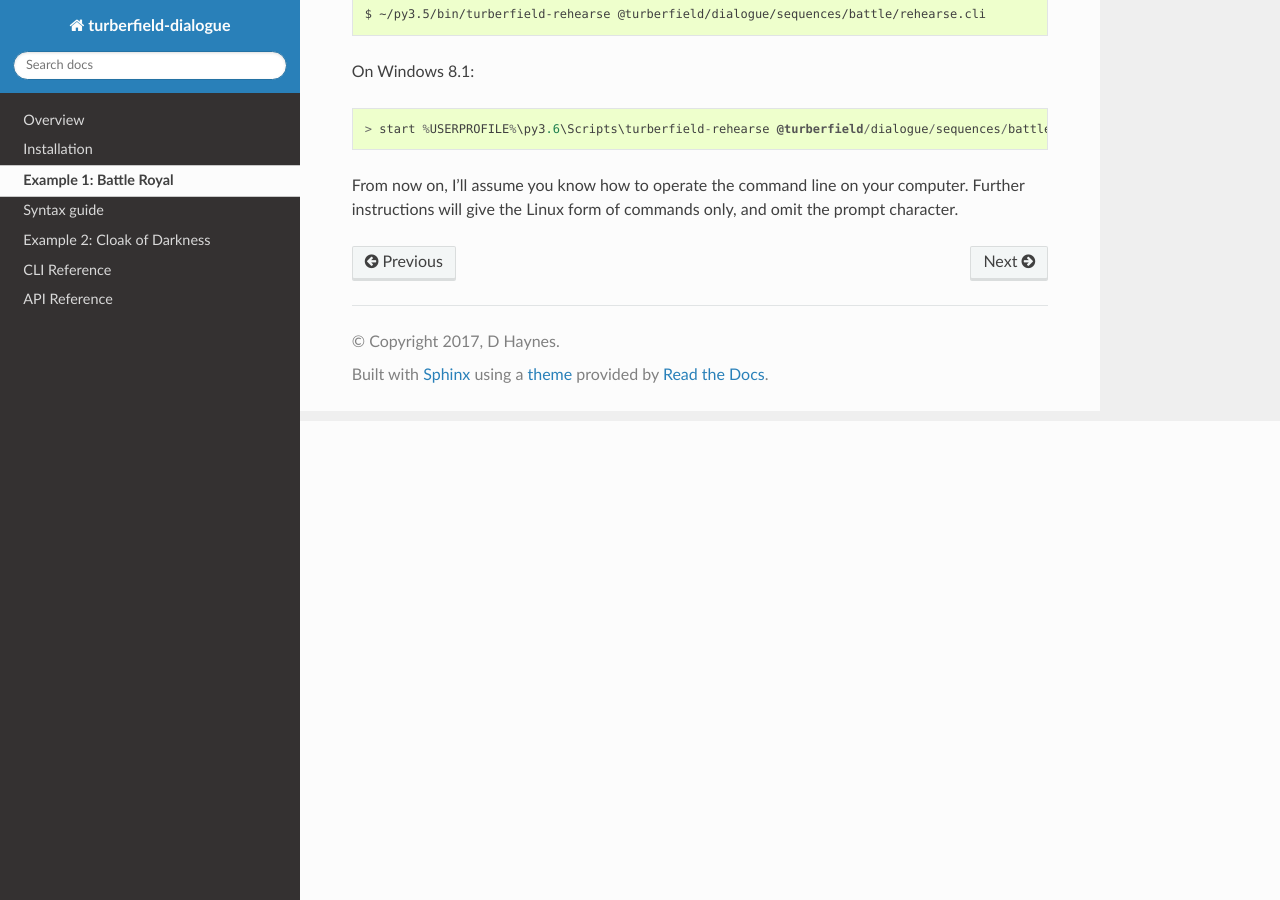
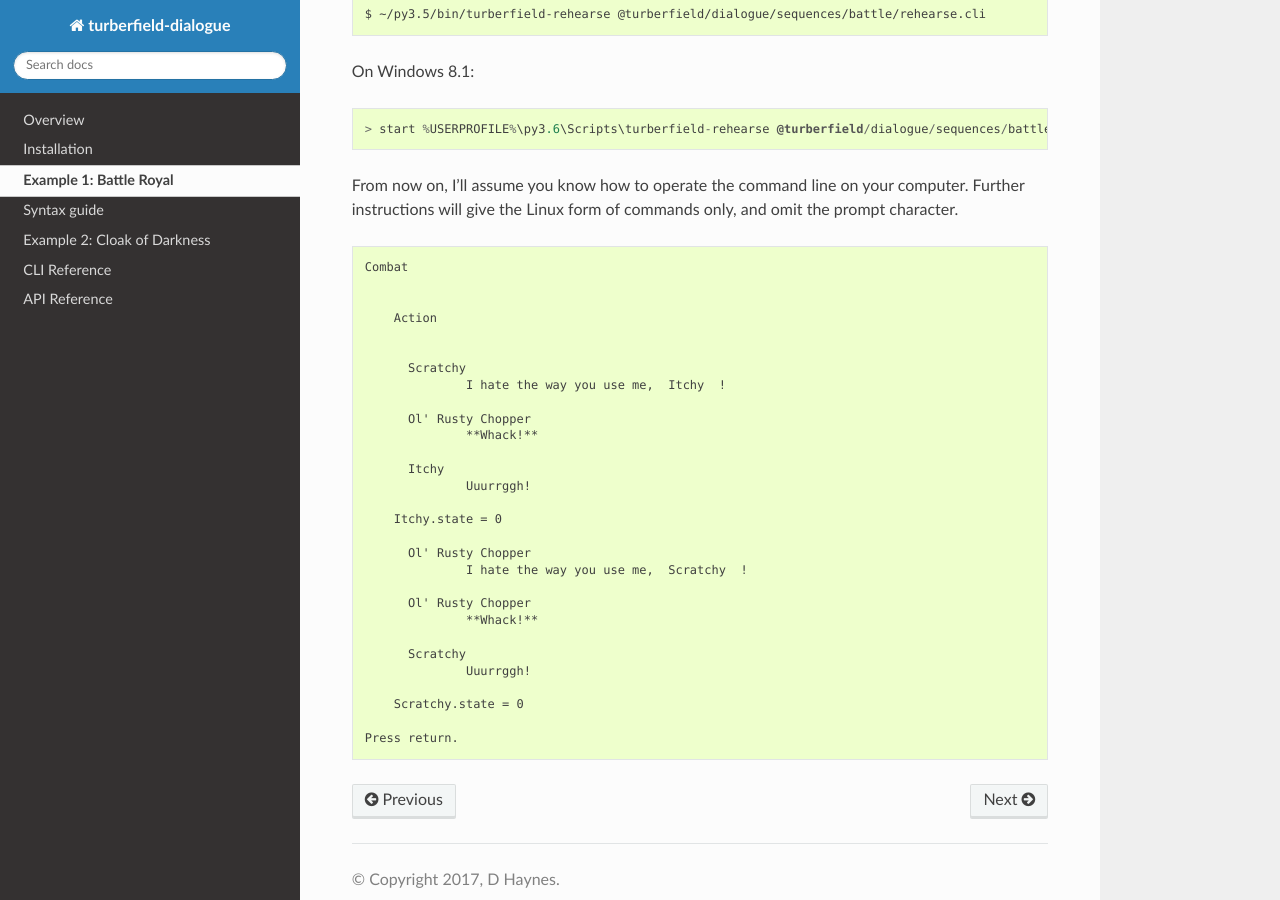
Before and after one commit to tundish/turberfield-dialogue, a Sphinx documentation site: the page built from turberfield/dialogue/doc/battle.rst, in a window 1280 px wide and 900 px high, scrolled down 479 px. Built offline with Sphinx 7.4.7 and the Read the Docs theme 2.0.0, drawn with Linux system fonts in a browser that asks for light colours.

Commit message:
Minor refactoring for tutorial.

```diff
--- a/turberfield/dialogue/doc/battle.rst
+++ b/turberfield/dialogue/doc/battle.rst
@@ -27,3 +27,35 @@ On Windows 8.1::
 
 From now on, I'll assume you know how to operate the command line on your computer.
 Further instructions will give the Linux form of commands only, and omit the prompt character.
+
+::
+
+    Combat
+
+
+        Action
+
+
+          Scratchy
+                  I hate the way you use me,  Itchy  !
+
+          Ol' Rusty Chopper
+                  **Whack!**
+
+          Itchy
+                  Uuurrggh!
+
+        Itchy.state = 0
+
+          Ol' Rusty Chopper
+                  I hate the way you use me,  Scratchy  !
+
+          Ol' Rusty Chopper
+                  **Whack!**
+
+          Scratchy
+                  Uuurrggh!
+
+        Scratchy.state = 0
+
+    Press return.
```
Also changed, not shown: 5 other files.
